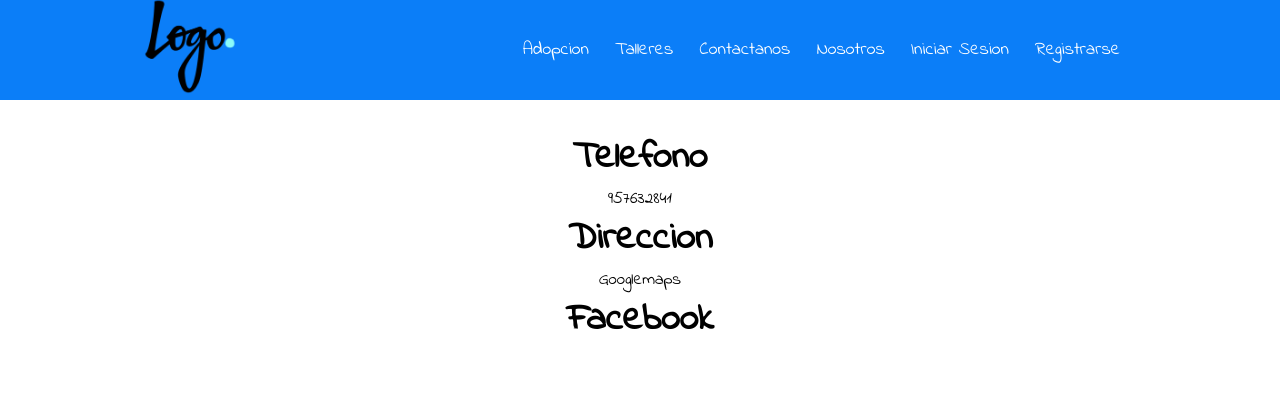
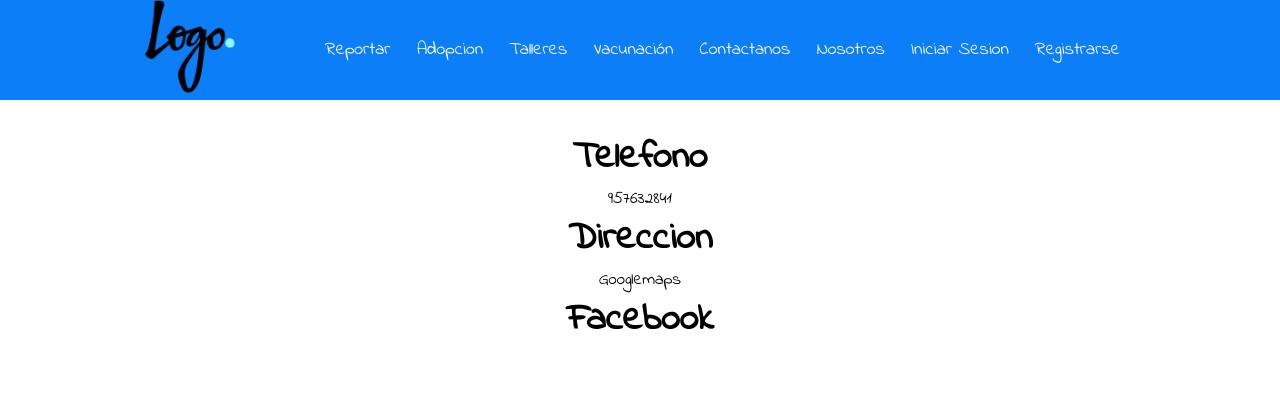
Before and after one commit to rodrimozocubaz1/ProyectoFinal, a PHP site: page /paginas/contactar.php in a window 1280 px wide. Shown: the top 420 px of the page. Run offline with PHP 8.4, Linux system fonts and the light colour scheme.

Commit message:
cambios cabeceras

```diff
--- a/Funciones/cabecera.php
+++ b/Funciones/cabecera.php
@@ -3,8 +3,10 @@
         <div class="barra">
             <a href="index.php"><img src="Imagenes/Logo.png" alt="Logo" width="200px"></a>
             <nav class="navegacion">
+                <a href="paginas/reportar_mascota.php" class="a">Reportar</a>
                 <a href="paginas/adopcion.php" class="a">Adopcion</a>
                 <a href="paginas/talleres.php" class="a">Talleres</a>
+                <a href="paginas/vacunacion.php" class="a">Vacunación</a>
                 <a href="paginas/contactar.php" class="a">Contactanos</a>
                 <a href="paginas/quienes_somos.php" class="a">Nosotros</a>
                 <?php if(isset($_SESSION["id"])){ ?>
--- a/Funciones/cabecera_resto.php
+++ b/Funciones/cabecera_resto.php
@@ -4,8 +4,10 @@
             <a href="../index.php"><img src="../Imagenes/Logo.png" alt="Logo" width="100px"></a>
             <nav>
                 <div class="navegacion" id="myNav">
+                <a href="../paginas/reportar_mascota.php" class="a">Reportar</a>
                 <a href="../paginas/adopcion.php" class="a">Adopcion</a>
                 <a href="../paginas/talleres.php" class="a">Talleres</a>
+                <a href="../paginas/vacunacion.php" class="a">Vacunación</a>
                 <a href="../paginas/contactar.php" class="a">Contactanos</a>
                 <a href="../paginas/quienes_somos.php" class="a">Nosotros</a>
                 <?php if(isset($_SESSION["id"])){ ?>
```
Also changed, not shown: uploads/fotos/foto_perrito.png (added).
